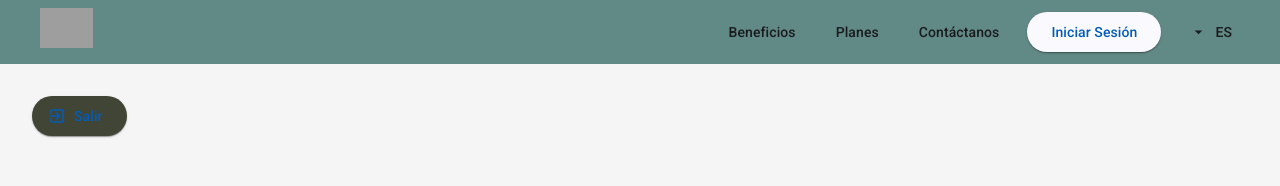
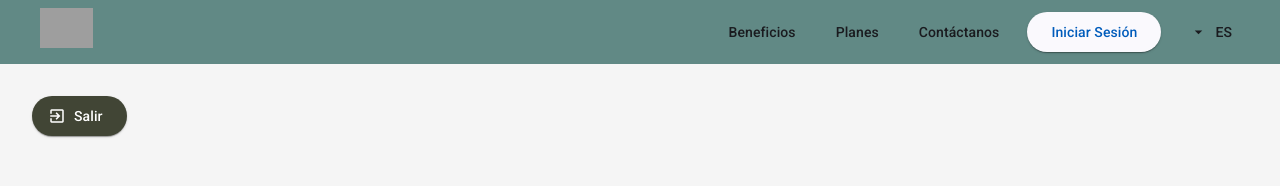
Before and after one commit to upc-pre-202510-1asi0729-4307-CafeMetrix/cafeLab-frontEnd, an Angular app: page /welcome-barista in a window 1280 px wide. Shown: the top 186 px of the page. Built offline with nearby package versions, Linux system fonts and the light colour scheme; grey boxes are pictures that could not be loaded.

Commit message:
fix(dashboard): correct navbar and color of exit button

```diff
--- a/src/app/app.component.html
+++ b/src/app/app.component.html
@@ -1 +1,2 @@
+<app-navbar></app-navbar>
 <router-outlet></router-outlet>
--- a/src/app/pages/welcome-barista/welcome-barista.component.css
+++ b/src/app/pages/welcome-barista/welcome-barista.component.css
@@ -11,7 +11,11 @@
   top: 2rem;
   left: 2rem;
   background-color: #414535 !important;
-  color: white;
+  color: #FFFFFF !important;
+}
+
+.exit-button .mat-icon {
+  color: #FFFFFF !important;
 }
 
 .cards-container {
--- a/src/app/pages/welcome-barista/welcome-barista.component.html
+++ b/src/app/pages/welcome-barista/welcome-barista.component.html
@@ -1,5 +1,3 @@
-<app-navbar></app-navbar>
-
 <div class="welcome-container">
   <button mat-raised-button color="warn" class="exit-button">
     <mat-icon>exit_to_app</mat-icon>
```
